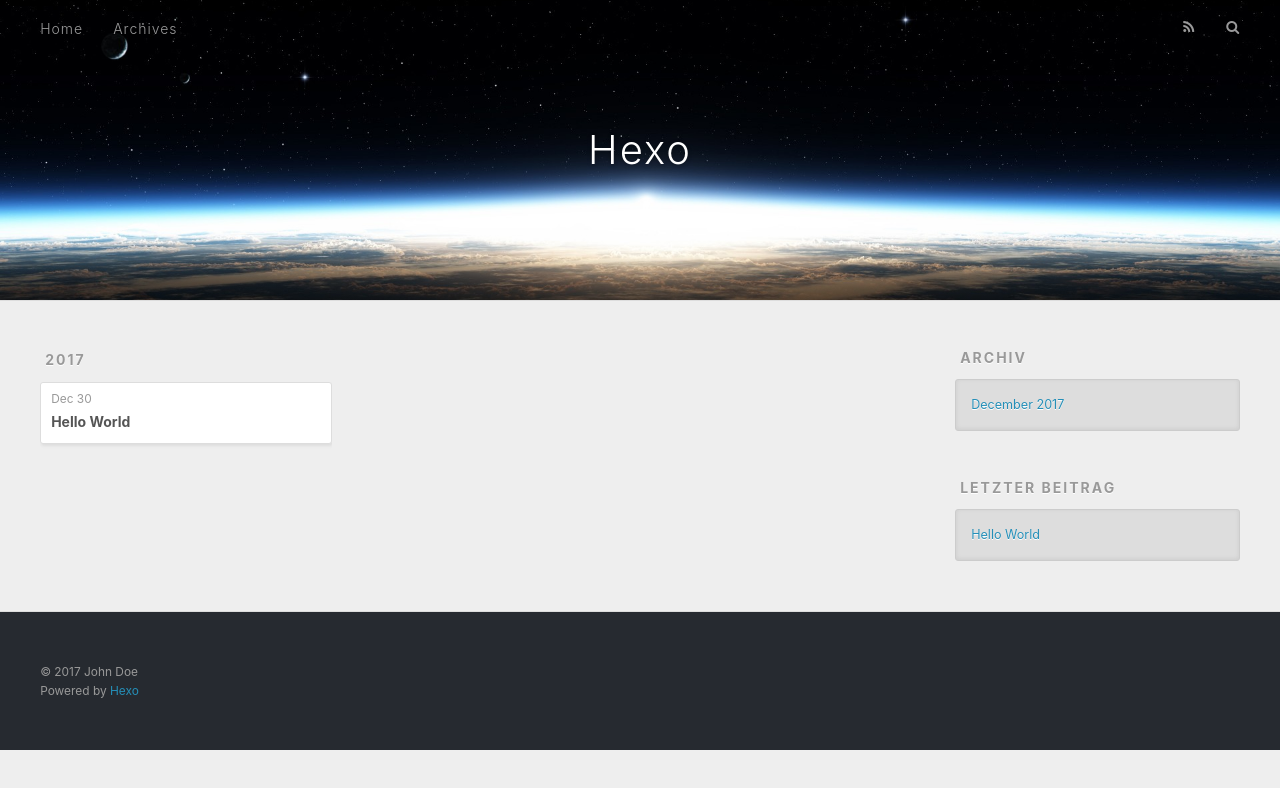
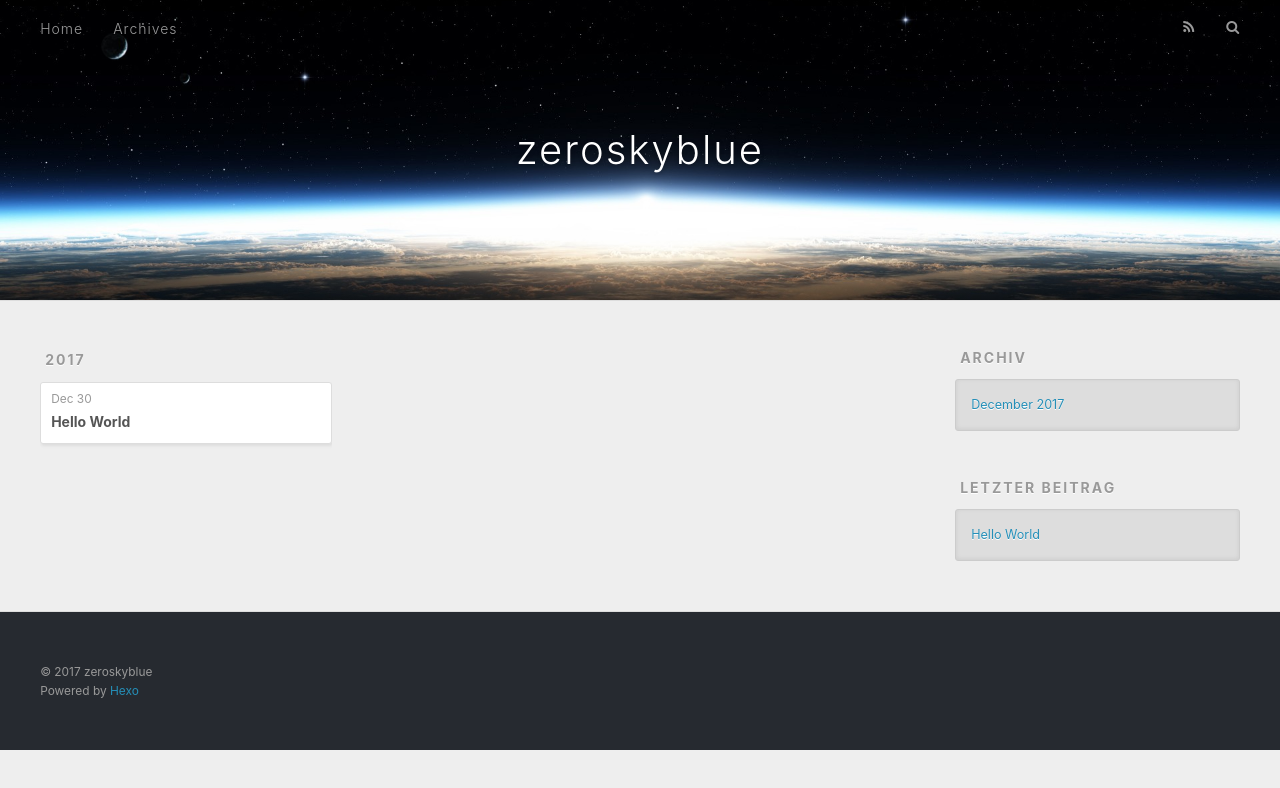
Before and after one commit to zeroskyblue/zeroskyblue.github.io, a plain HTML site: page archives/2017/12/index.html in a window 1280 px wide. Drawn offline with nearby package versions, Linux system fonts and the light colour scheme.

Commit message:
Site updated: 2017-12-30 17:43:49

```diff
--- a/archives/2017/12/index.html
+++ b/archives/2017/12/index.html
@@ -5,16 +5,16 @@
 
 
 
-  <title>Archiv: 2017/12 | Hexo</title>
+  <title>Archiv: 2017/12 | zeroskyblue</title>
   <meta name="viewport" content="width=device-width, initial-scale=1, maximum-scale=1">
   <meta property="og:type" content="website">
-<meta property="og:title" content="Hexo">
+<meta property="og:title" content="zeroskyblue">
 <meta property="og:url" content="http://yoursite.com/archives/2017/12/index.html">
-<meta property="og:site_name" content="Hexo">
+<meta property="og:site_name" content="zeroskyblue">
 <meta name="twitter:card" content="summary">
-<meta name="twitter:title" content="Hexo">
+<meta name="twitter:title" content="zeroskyblue">
 
-    <link rel="alternate" href="/atom.xml" title="Hexo" type="application/atom+xml">
+    <link rel="alternate" href="/atom.xml" title="zeroskyblue" type="application/atom+xml">
 
 
     <link rel="icon" href="/favicon.png">
@@ -33,7 +33,7 @@
   <div id="header-outer" class="outer">
     <div id="header-title" class="inner">
       <h1 id="logo-wrap">
-        <a href="/" id="logo">Hexo</a>
+        <a href="/" id="logo">zeroskyblue</a>
       </h1>
 
     </div>
@@ -138,7 +138,7 @@
 
   <div class="outer">
     <div id="footer-info" class="inner">
-      &copy; 2017 John Doe<br>
+      &copy; 2017 zeroskyblue<br>
       Powered by <a href="http://hexo.io/" target="_blank">Hexo</a>
     </div>
   </div>
```
Also changed, not shown: 2017/12/30/hello-world/index.html (+6 -6 lines), archives/2017/index.html (+7 -7 lines), archives/index.html (+7 -7 lines), index.html (+8 -8 lines).
